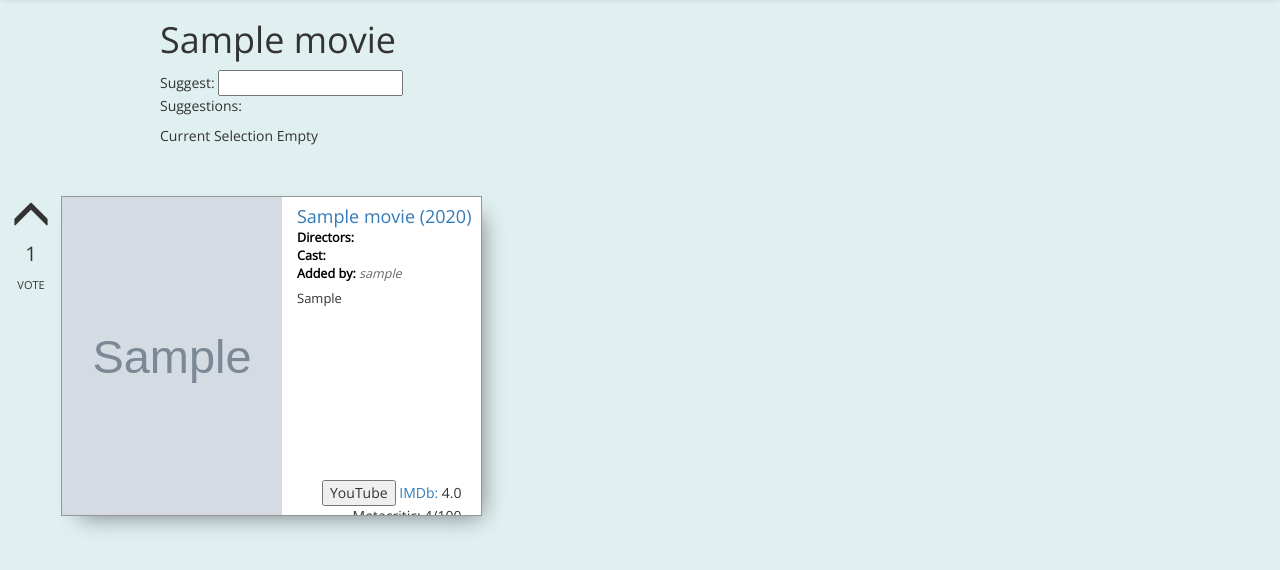
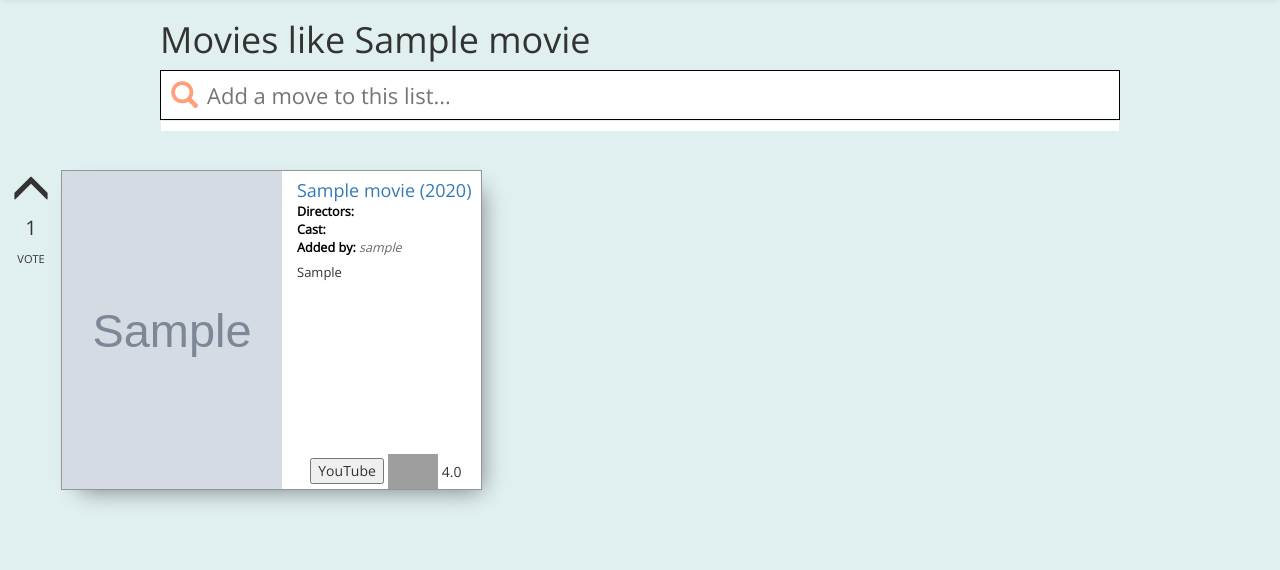
Before and after one commit to komadmin/site, a Django app: page /similarmovies/1/ in a window 1280 px wide. Shown: the part 52-622 px from the top of the page. Run offline with Django 3.2, Linux system fonts and the light colour scheme; tables that the repository leaves empty hold one stand-in row (values such as "Sample post"); grey boxes marked "Sample" are stand-in pictures; some libraries are stand-ins or nearby versions; grey boxes are pictures that could not be loaded.

Commit message:
Merge branch 'master' of https://github.com/dprice80/siteroot
# Conflicts:
#	createdb/populatedb_add_omdb.py

```diff
--- a/movies/static/movies/templates/css/similarmovies.css
+++ b/movies/static/movies/templates/css/similarmovies.css
@@ -8,6 +8,48 @@ body {
     margin-left: auto;
     width: 75%;
     margin-bottom: 50px;
+}
+
+#suggest-searchbox {
+	height: 50px;
+	width: 100%;
+	background-color: white;
+    color: dimgrey;
+	border: 1px;
+	border-color: black;
+	border-style: solid;
+	font-size: 27px;
+	padding-left: 10px;
+    position: relative;
+}
+
+#suggest-searchbox input {
+	height: 47px;
+	font-size: 22px;
+	border: none;
+	margin-left: 7px;
+	color: black;
+    top: -3px;
+    width: 90%;
+    position:relative;
+}
+
+#suggest-searchbox > span.glyphicon-search {
+    margin-top: 10px;
+    color: lightsalmon;
+}
+
+.search-results {
+	position: absolute;
+	top: 50px;
+	z-index: 1000;
+	background-color: white;
+	left: 0px;
+	width: 100%;
+}
+
+#txtHint {
+    font-size: 50%;
 }
 
 .sres {
@@ -302,6 +344,10 @@ body {
     margin: 0;
 }
 
+.simlist_imdbrating img {
+	height: 38px;
+}
+
 .simlist_rate_button {
 	width: 20%;
 	display: block;
--- a/movies/templates/movies/similar/similar_movies_list.html
+++ b/movies/templates/movies/similar/similar_movies_list.html
@@ -45,7 +45,7 @@
 
                 <button data-movid="{{ s.linkto.pk }}" data-ytid="{{ s.linkto.youtubeid }}"  data-simid="{{ s.pk }}" class="simlist_youtubebutton">YouTube</button>
                     <span class="simlist_imdbrating">
-                        <a href="http://www.imdb.com/title/{{ s.linkto.imdb_id }}">IMDb:</a> {{ s.linkto.imdb_rating }}</span><br />
+                        <a href="http://www.imdb.com/title/{{ s.linkto.imdb_id }}"><img src="/static/movies/images/IMDb-icon.png"></a> {{ s.linkto.imdb_rating }}</span><br />
                     {% if s.linkto.metacritic_rating > 0 %}
                         <span class="simlist_rottenrating">, Metacritic: {{ s.linkto.metacritic_rating }}/100</span>
                     {% endif %}
--- a/movies/templates/movies/similar/similarmovies.html
+++ b/movies/templates/movies/similar/similarmovies.html
@@ -1,5 +1,5 @@
 {% extends "movies/base.html" %}
-{% block title %}<title>Movies like {{ m.title }}</title>{% endblock %}
+{% block title %}<title>Movies like {{ m.title }}: komend</title>{% endblock %}
 
 {% block headcontent %}
     <link rel="stylesheet" href="/static/movies/templates/css/similarmovies.css" >
@@ -186,12 +186,15 @@ $(document).ready(function() {
 
 {% block content %}
     <div id="question-head-container">
-    <h1>{{ m.title }}</h1>
+    <h1>Movies like {{ m.title }}</h1>
 <form>
-Suggest: <input type="text" id="searchbox">
+{#<span id="suggest-searchbox-label"></span>#}
+    <div id="suggest-searchbox"><span class="glyphicon glyphicon-search">
+    </span><span><input type="text" id="searchbox" placeholder="Add a move to this list..."></span>
+        <div class="search-results"><ul id="txtHint"></ul></div>
+    </div>
 </form>
-<p>Suggestions: <ul id="txtHint"></ul></p>
-<div id="current_selection">Current Selection Empty</div>
+<div id="current_selection"></div>
     </div>
 <div id="simlist">
     <ul>
```
